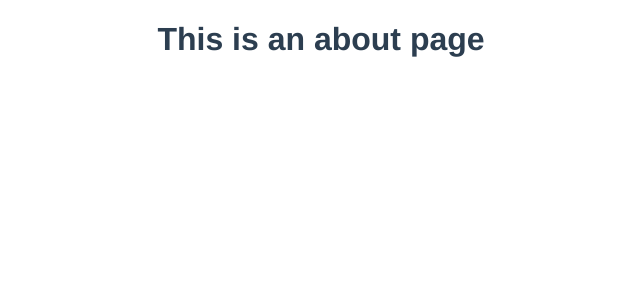
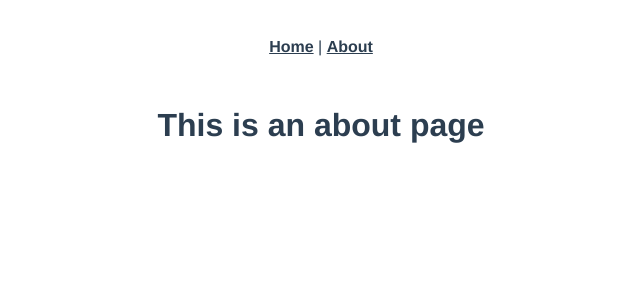
Before and after one commit to lyc1123/line_frontend_hackathon, a Vue app: page /project in a window 1280 px wide. Shown: the top 300 px of the page, without its empty margins (319-959 px from the left). Built offline with nearby package versions, Linux system fonts and the light colour scheme.

Commit message:
flex message

```diff
--- a/src/views/Home.vue
+++ b/src/views/Home.vue
@@ -65,7 +65,8 @@
   },
   methods:{
     shareTarget(){
-      console.log(document.getElementsByName("project_name").value);
+      console.log(document.document.getElementById("cover").src);
+      console.log(this.UserName);
       window.liff.shareTargetPicker([
     {"type": "flex",
     "altText": "Flex Message",
--- a/src/views/Project.vue
+++ b/src/views/Project.vue
@@ -1,5 +1,9 @@
 <template>
   <div class="project">
+    <div id="nav">
+      <router-link to="/">Home</router-link> |
+      <router-link to="/about">About</router-link>
+    </div>
     <h1>This is an about page</h1>
   </div>
 </template>
@@ -12,3 +16,18 @@
   }
 }
 </script>
+
+<style scoped>
+#nav {
+  padding: 30px;
+}
+
+#nav a {
+  font-weight: bold;
+  color: #2c3e50;
+}
+
+#nav a.router-link-exact-active {
+  color: #42b983;
+}
+</style>
```
Also changed, not shown: 12 other files (tests, documents, lock files or other folders).
